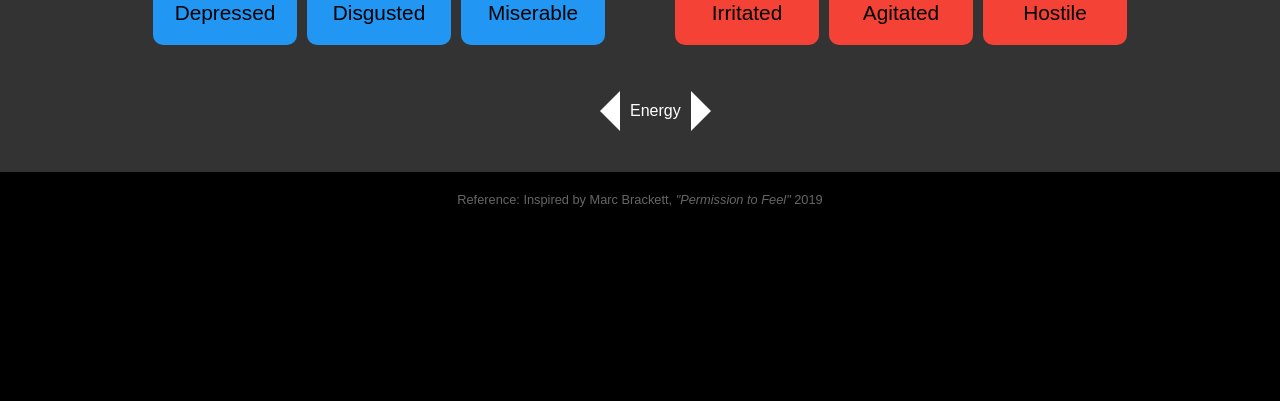
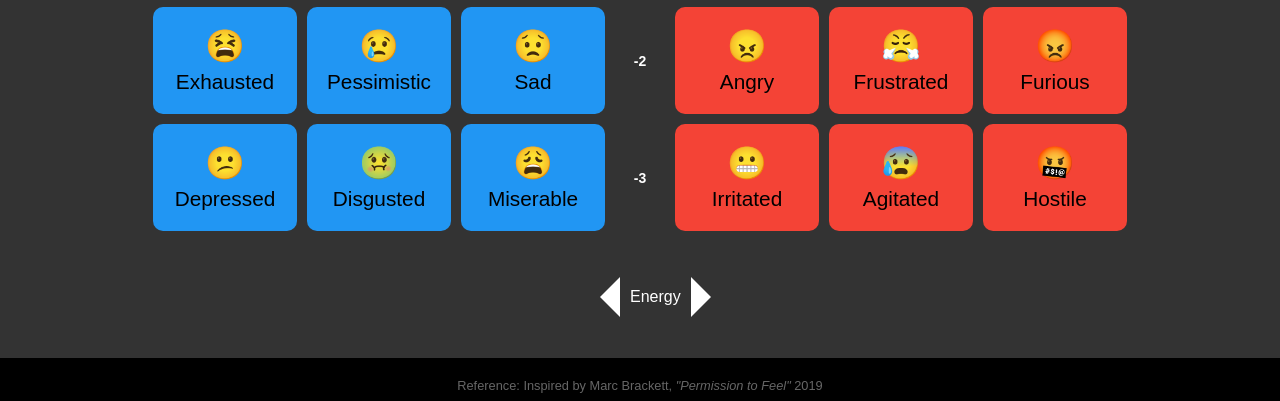
Before and after one commit to vibeminder/vibeminder, a plain HTML site: page index.html in a window 1280 px wide. Shown: the part 772-1173 px from the top of the page. Before the commit the page ends 979 px from the top, so only its background shows below. Drawn offline with Linux system fonts and the light colour scheme.

Commit message:
index.html

```diff
--- a/index.html
+++ b/index.html
@@ -10,7 +10,8 @@
             display: flex;
             justify-content: center;
             align-items: center;
-            height: 100vh;
+            height: 100%;
+            width : 100%
             margin: 0;
             background-color: #000;
          }
@@ -23,7 +24,7 @@
         }
         .container-wrapper {
             width: 100%;
-            height: 100vh;
+            height: 100%;
             overflow: auto;
             display: flex;
             flex-direction: column;
@@ -41,9 +42,7 @@
             position: relative;
             width: max-content;
             height: max-content;
-
         }
-
         .grid {
             display: flex;
             flex-direction: column;
```
